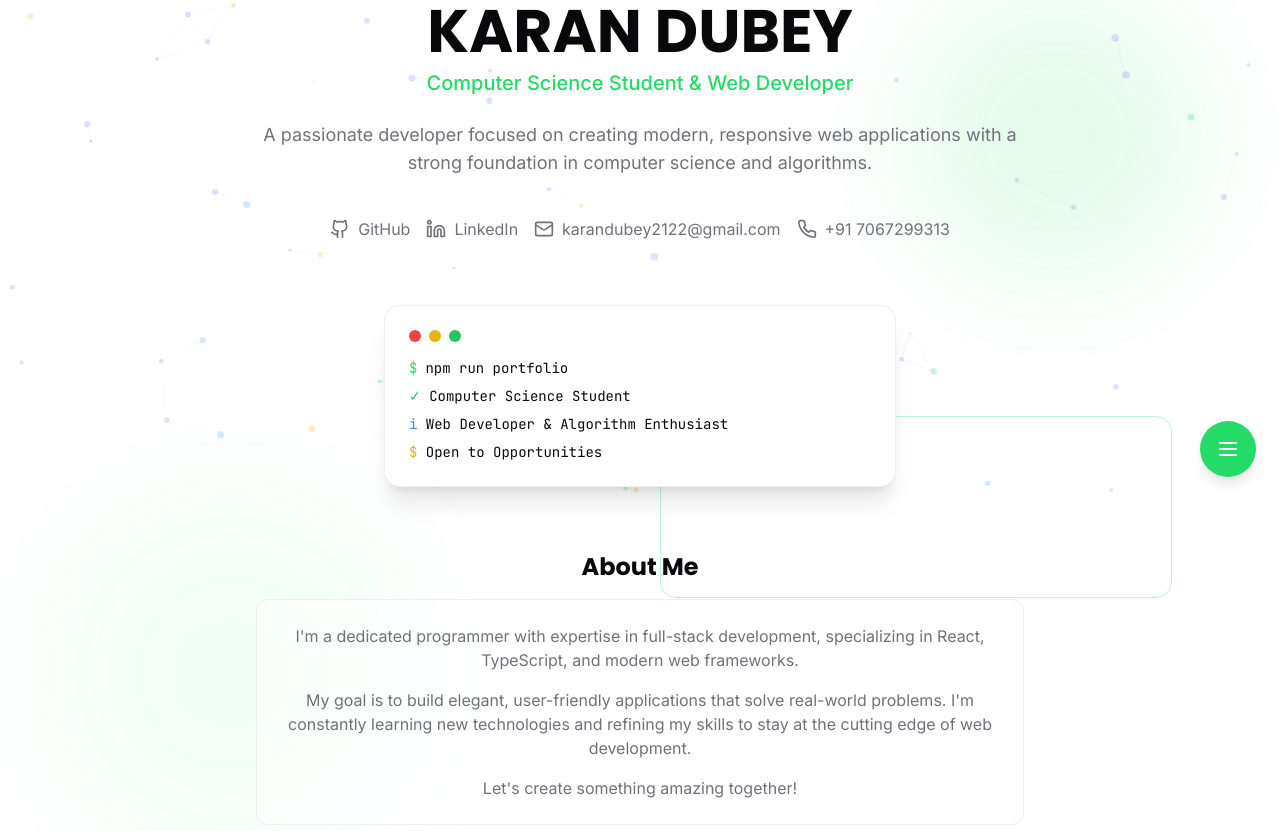
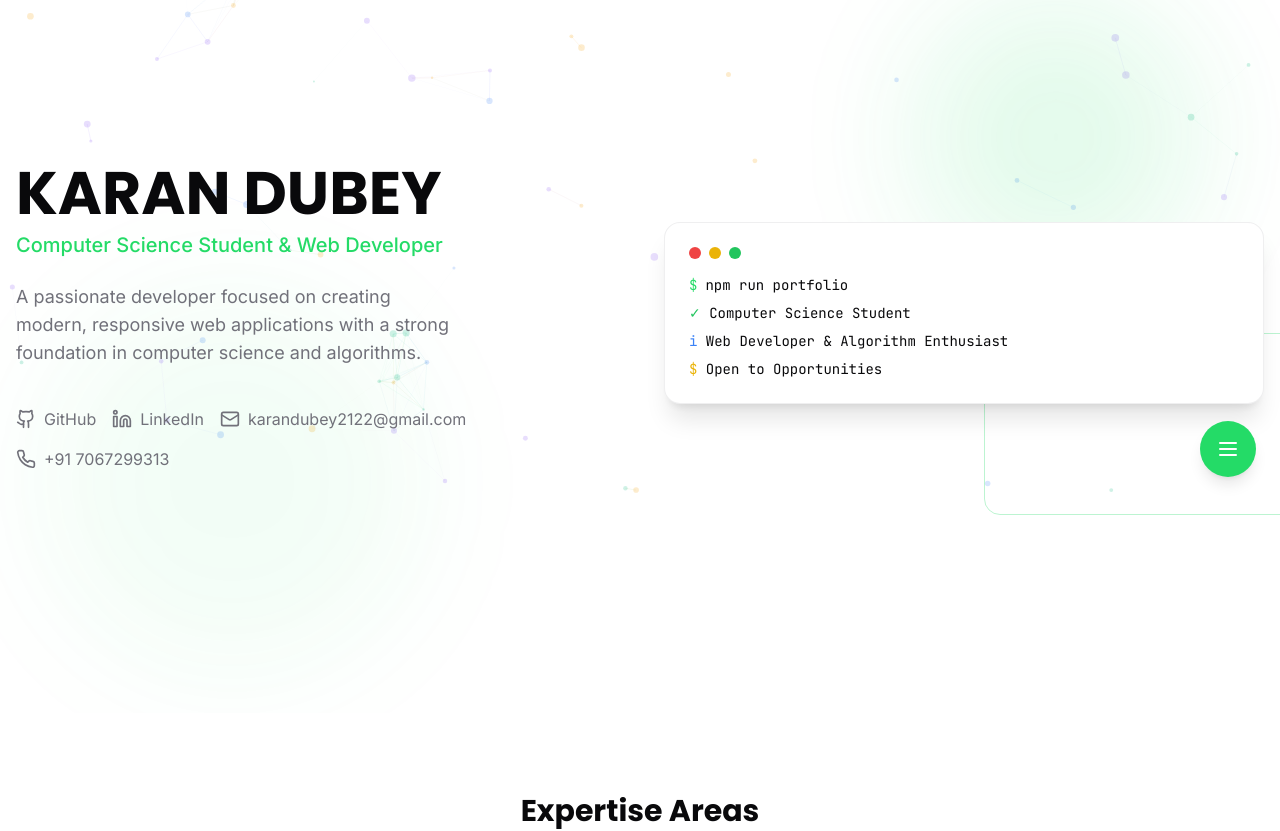
Before and after one commit to Octaelliptical/windows8-portfolio-mosaic-71, a React (Vite) app: page / in a window 1280 px wide. Shown: the part 299-1130 px from the top of the page. Built offline with nearby package versions, Linux system fonts and the light colour scheme.

Commit message:
Reverted to edit edt-bd211752-1739-4bfa-8836-3460e92af7e4: "Add interactive background particle effect
Implement the interactive background particle effect using canvas and framer-motion."

```diff
--- a/src/components/ResumeHero.tsx
+++ b/src/components/ResumeHero.tsx
@@ -14,12 +14,12 @@ const ResumeHero = () => {
 
       <div className="container mx-auto px-4 relative z-10">
         <motion.div
-          className="flex flex-col items-center"
+          className="grid grid-cols-1 lg:grid-cols-2 gap-12 items-center"
           initial={{ opacity: 0 }}
           animate={{ opacity: 1 }}
           transition={{ duration: 0.5 }}
         >
-          <div className="text-center max-w-3xl mx-auto space-y-6">
+          <div className="space-y-6">
             <motion.div
               initial={{ opacity: 0, y: 20 }}
               animate={{ opacity: 1, y: 0 }}
@@ -32,7 +32,7 @@ const ResumeHero = () => {
             </motion.div>
 
             <motion.p
-              className="text-lg text-muted-foreground"
+              className="text-lg text-muted-foreground max-w-md"
               initial={{ opacity: 0, y: 20 }}
               animate={{ opacity: 1, y: 0 }}
               transition={{ delay: 0.4, duration: 0.6 }}
@@ -42,7 +42,7 @@ const ResumeHero = () => {
             </motion.p>
 
             <motion.div
-              className="flex flex-wrap justify-center gap-4 pt-4"
+              className="flex flex-wrap gap-4 pt-4"
               initial={{ opacity: 0 }}
               animate={{ opacity: 1 }}
               transition={{ delay: 0.8, duration: 0.8 }}
@@ -65,10 +65,9 @@ const ResumeHero = () => {
               </a>
             </motion.div>
           </div>
-        </motion.div>
 
           <motion.div
-          className="relative max-w-lg w-full mx-auto my-16"
+            className="relative"
             initial={{ opacity: 0, scale: 0.9 }}
             animate={{ opacity: 1, scale: 1 }}
             transition={{ delay: 0.5, duration: 0.8 }}
@@ -108,26 +107,6 @@ const ResumeHero = () => {
             {/* Decorative elements */}
             <div className="absolute top-1/2 left-1/2 -translate-x-1/2 -translate-y-1/2 w-full h-full rounded-2xl border border-primary/30 -z-10 translate-x-5 translate-y-5"></div>
           </motion.div>
-
-        {/* About Me section */}
-        <motion.div
-          className="max-w-3xl mx-auto mt-8 text-center"
-          initial={{ opacity: 0, y: 20 }}
-          animate={{ opacity: 1, y: 0 }}
-          transition={{ delay: 0.6, duration: 0.6 }}
-        >
-          <h2 className="text-2xl font-bold mb-4">About Me</h2>
-          <div className="text-md text-muted-foreground rounded-lg border border-border/50 p-6 bg-card/50">
-            <p className="mb-4">
-              I'm a dedicated programmer with expertise in full-stack development, specializing in React, TypeScript, and modern web frameworks.
-            </p>
-            <p className="mb-4">
-              My goal is to build elegant, user-friendly applications that solve real-world problems. I'm constantly learning new technologies and refining my skills to stay at the cutting edge of web development.
-            </p>
-            <p>
-              Let's create something amazing together!
-            </p>
-          </div>
         </motion.div>
       </div>
     </section>
```
Lines whose indentation alone changed are shown as unchanged.
